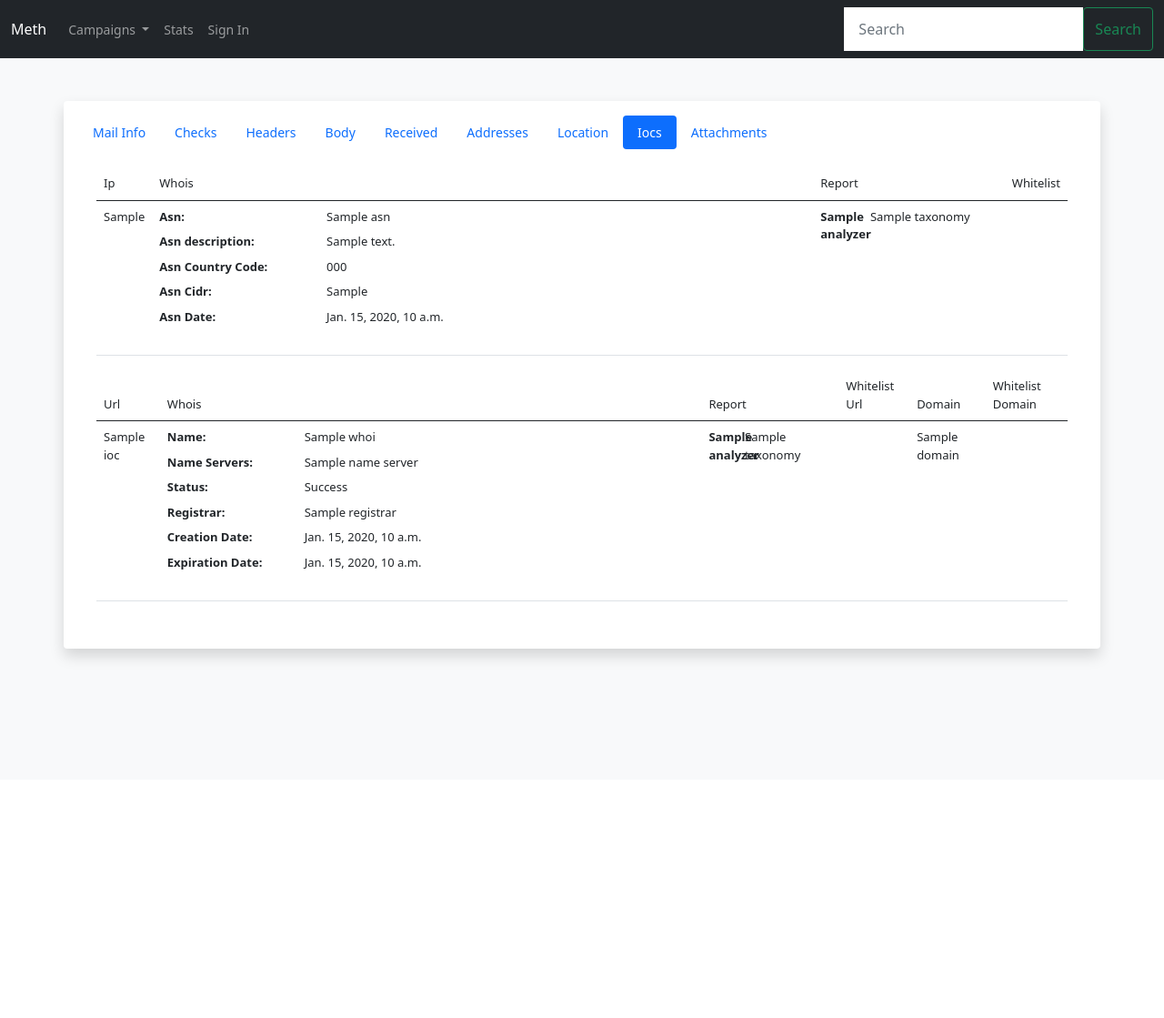
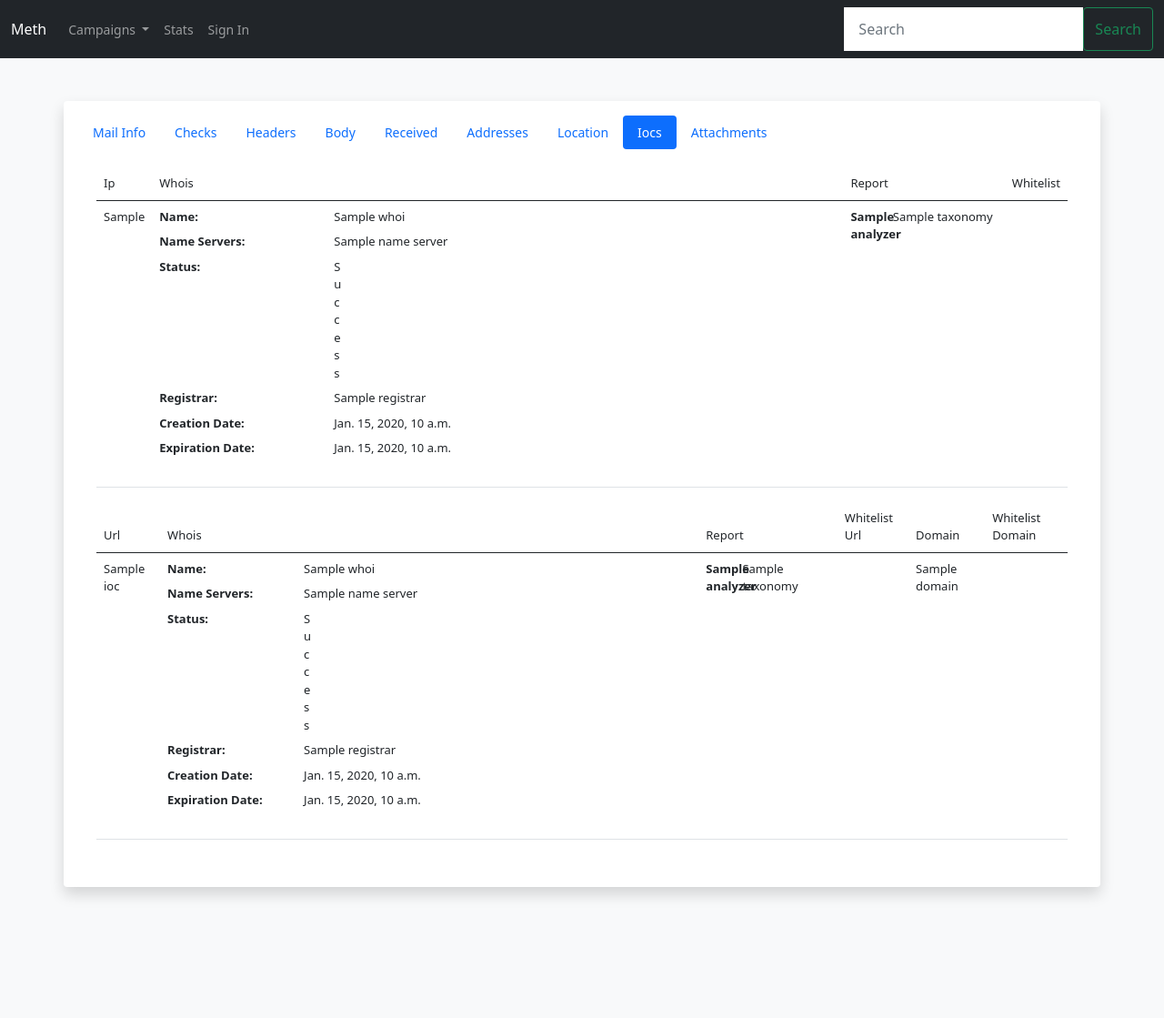
Before and after one commit to LDO-CERT/methlab, a Django app: template methlab/templates/pages/detail.html in a window 1280 px wide, after a click on "Iocs". Shown: the whole page at 91% size. Before the commit the page ends 729 px from the top, so only its background shows below. Run offline with Django 3.2, Linux system fonts and the light colour scheme; the template is opened without the code that fills it: most values are stand-ins (such as "Sample title", 1, 10 or a date in 2020); data that the repository does not hold is empty; parts of the project's set-up code (start-up, migrations or seed data) failed here and were passed over; some libraries are stand-ins or nearby versions.

Commit message:
fix whois template

```diff
--- a/methlab/templates/pages/detail.html
+++ b/methlab/templates/pages/detail.html
@@ -285,7 +285,7 @@
         </div>
 
         <!-- CHECKS -->
-        {% if mail.dmark or mail.dkim != "False" or mail.arc or mail.spf %}
+        {% if mail.dmark or mail.dkim != "False" or mail.arc.message or mail.spf %}
         <div class="tab-pane fade show" id="checks" role="tabpanel" aria-labelledby="checks-tab">
           <div style="padding: 20px">
             <dl class="row">
@@ -299,7 +299,7 @@
               <dd class="col-sm-9">{{mail.dkim}}</dd>
               {% endif %}
 
-              {% if mail.arc %}
+              {% if mail.arc.message %}
               <dt class="col-sm-3">Arc Check:</dt>
               <dd class="col-sm-9">[{{mail.arc.success}}] {{ mail.arc.message}}</dd>
               {% endif %}
@@ -520,18 +520,20 @@
                       {% if ioc.is_whitelisted %}
                       -
                       {% else %}
-                        {% if ioc.whois.asn %}
+                        {% if ioc.whois.status and ioc.whois.domain_name %}
                           <dl class="row">
-                            <dt class="col-sm-3">Asn:</dt>
-                            <dd class="col-sm-9">{{ioc.whois.asn}}</dd>
-                            <dt class="col-sm-3">Asn description:</dt>
-                            <dd class="col-sm-9">{{ioc.whois.asn_description}}</dd>
-                            <dt class="col-sm-3">Asn Country Code:</dt>
-                            <dd class="col-sm-9">{{ioc.whois.asn_country_code}}</dd>
-                            <dt class="col-sm-3">Asn Cidr:</dt>
-                            <dd class="col-sm-9">{{ioc.whois.asn_cidr}}</dd>
-                            <dt class="col-sm-3">Asn Date:</dt>
-                            <dd class="col-sm-9">{{ioc.whois.asn_date}}</dd>
+                            <dt class="col-sm-3">Name:</dt>
+                            <dd class="col-sm-9">{{ioc.whois.domain_name}}</dd>
+                            <dt class="col-sm-3">Name Servers:</dt>
+                            <dd class="col-sm-9">{{ioc.whois.name_servers|join:"<br />"}}</dd>
+                            <dt class="col-sm-3">Status:</dt>
+                            <dd class="col-sm-9">{{ioc.whois.status|join:"<br />"}}</dd>
+                            <dt class="col-sm-3">Registrar:</dt>
+                            <dd class="col-sm-9">{{ioc.whois.registrar}}</dd>
+                            <dt class="col-sm-3">Creation Date:</dt>
+                            <dd class="col-sm-9">{{ioc.whois.created}}</dd>
+                            <dt class="col-sm-3">Expiration Date:</dt>
+                            <dd class="col-sm-9">{{ioc.whois.expires}}</dd>
                           </dl>
                         {% else %}
                           -
@@ -604,23 +606,23 @@
                       {% if ioc.is_whitelisted %}
                         -
                       {% else %}
-                        {% if ioc.domain.whois.name and ioc.domain.whois.status %}
+                        {% if ioc.domain.whois.domain_name and ioc.domain.whois.status %}
                           <dl class="row">
                             <dt class="col-sm-3">Name:</dt>
-                            <dd class="col-sm-9">{{ioc.domain.whois.name}}</dd>
+                            <dd class="col-sm-9">{{ioc.domain.whois.domain_name}}</dd>
                             <dt class="col-sm-3">Name Servers:</dt>
                             <dd class="col-sm-9">{{ioc.domain.whois.name_servers|join:"<br />"}}</dd>
                             <dt class="col-sm-3">Status:</dt>
-                            <dd class="col-sm-9">{{ioc.domain.whois.status}}</dd>
+			    <dd class="col-sm-9">{{ioc.domain.whois.status|join:"<br />"}}</dd>
                             <dt class="col-sm-3">Registrar:</dt>
                             <dd class="col-sm-9">{{ioc.domain.whois.registrar}}</dd>
                             <dt class="col-sm-3">Creation Date:</dt>
-                            <dd class="col-sm-9">{{ioc.domain.whois.creation_date}}</dd>
+                            <dd class="col-sm-9">{{ioc.domain.whois.created}}</dd>
                             <dt class="col-sm-3">Expiration Date:</dt>
-                            <dd class="col-sm-9">{{ioc.domain.whois.expiration_date}}</dd>
+                            <dd class="col-sm-9">{{ioc.domain.whois.expires}}</dd>
                           </dl>
                         {% else %}
-                        -
+			  -
                         {% endif %}
                       {% endif %}
                     </td>
```
Also changed, not shown: methlab/utils/importer.py (+9 -2 lines).
